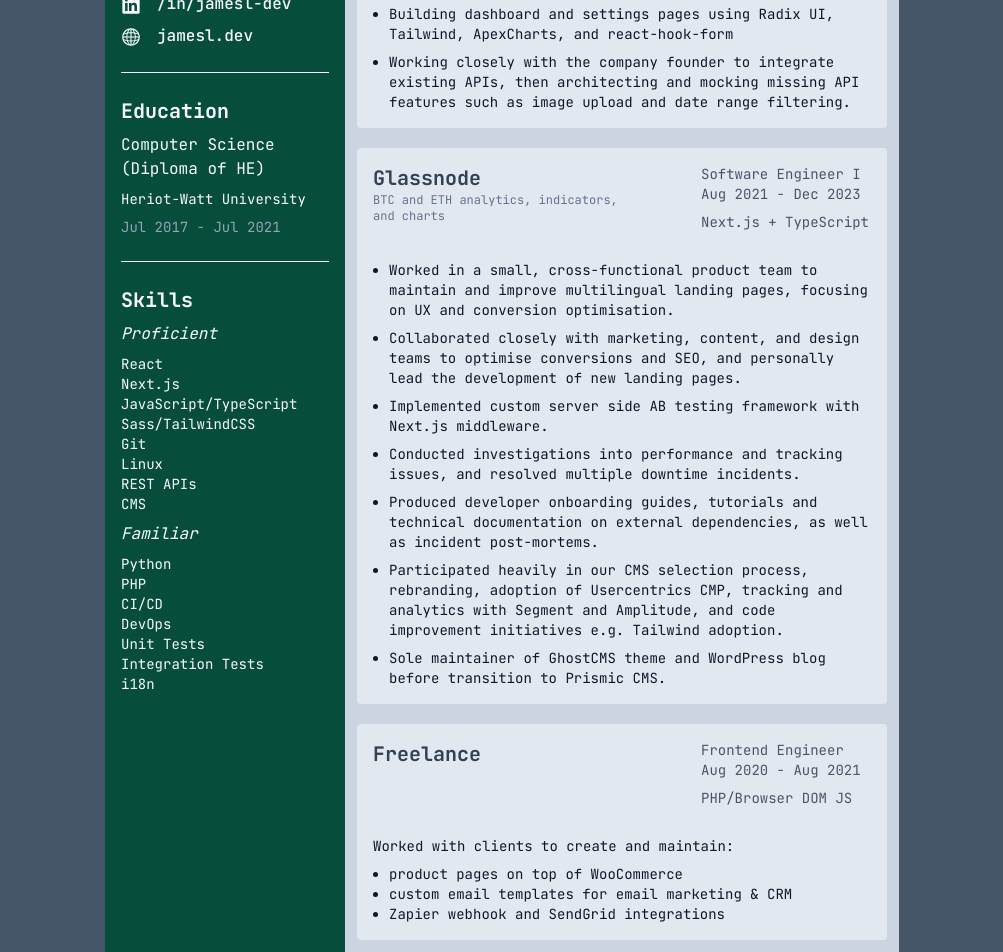
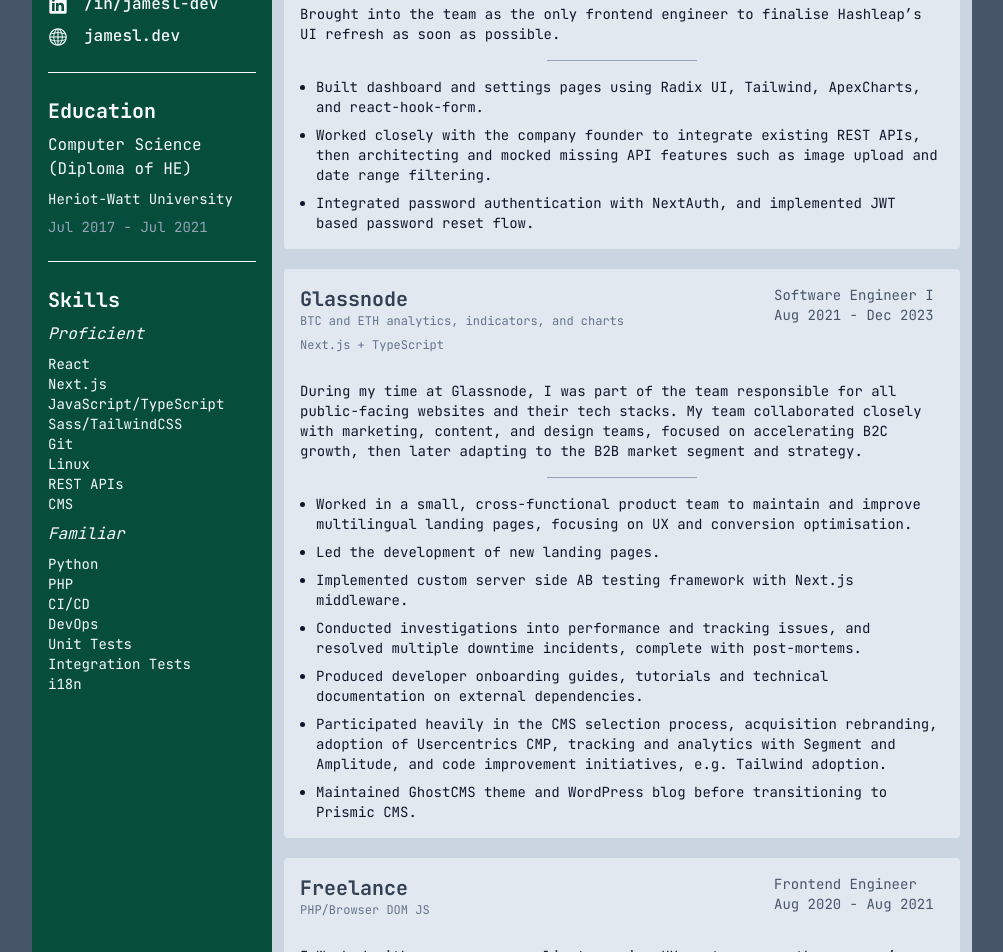
Before and after one commit to jamesleedev/homepage, a Next.js app: page /cv in a window 1280 px wide. Shown: the part 220-1172 px from the top of the page, without its empty margins (138-1141 px from the left). Built offline with nearby package versions, Linux system fonts and the light colour scheme.

Commit message:
feat: updated CV

```diff
--- a/src/components/cv/job-position.tsx
+++ b/src/components/cv/job-position.tsx
@@ -15,11 +15,11 @@
         <div>
           <h1 className="mb-0 text-xl font-bold text-slate-700">{company}</h1>
           {companyDesc ? <p className="text-xs text-slate-500">{companyDesc}</p> : null}
+          {technology ? <p className="text-xs text-slate-500">{technology}</p> : null}
         </div>
         <div>
           <p className="mb-0 text-sm text-slate-600">{position}</p>
           <p className="text-sm text-slate-600">{duration}</p>
-          {technology ? <p className="text-sm text-slate-600">{technology}</p> : null}
         </div>
       </header>
       <div className="text-sm">{children}</div>
--- a/src/pages/cv.tsx
+++ b/src/pages/cv.tsx
@@ -1,6 +1,7 @@
 import { Sidebar } from '@components/cv';
 import { JobPosition } from '@components/cv/job-position';
 import { Navigation } from '@components/nav';
+import { Separator } from '@components/ui/separator';
 import { type JobPositionProps } from '@src/types/cv';
 import { NextSeo } from 'next-seo';
 
@@ -12,13 +13,20 @@
     duration: 'May 2024 (contract)',
     technology: 'Next.js + TypeScript',
     children: (
+      <>
+        <p className="text-sm">
+          Brought into the team as the only frontend engineer to finalise Hashleap’s UI refresh as soon as possible.
+        </p>
+        <Separator className="mx-auto my-4 w-[150px] bg-slate-400" />
         <ul className="list-outside list-disc space-y-2 pl-4 text-slate-900">
-        <li>Building dashboard and settings pages using Radix UI, Tailwind, ApexCharts, and react-hook-form</li>
+          <li>Built dashboard and settings pages using Radix UI, Tailwind, ApexCharts, and react-hook-form.</li>
           <li>
-          Working closely with the company founder to integrate existing APIs, then architecting and mocking missing API
-          features such as image upload and date range filtering.
+            Worked closely with the company founder to integrate existing REST APIs, then architecting and mocked
+            missing API features such as image upload and date range filtering.
           </li>
+          <li>Integrated password authentication with NextAuth, and implemented JWT based password reset flow.</li>
         </ul>
+      </>
     ),
   },
   {
@@ -28,29 +36,32 @@
     duration: 'Aug 2021 - Dec 2023',
     technology: 'Next.js + TypeScript',
     children: (
+      <>
+        <p className="text-sm">
+          During my time at Glassnode, I was part of the team responsible for all public-facing websites and their tech
+          stacks. My team collaborated closely with marketing, content, and design teams, focused on accelerating B2C
+          growth, then later adapting to the B2B market segment and strategy.
+        </p>
+        <Separator className="mx-auto my-4 w-[150px] bg-slate-400" />
         <ul className="list-outside list-disc space-y-2 pl-4 text-slate-900">
           <li>
-          Worked in a small, cross-functional product team to maintain and improve multilingual landing pages, focusing
-          on UX and conversion optimisation.
+            Worked in a small, cross-functional product team to maintain and improve multilingual landing pages,
+            focusing on UX and conversion optimisation.
           </li>
-        <li>
-          Collaborated closely with marketing, content, and design teams to optimise conversions and SEO, and personally
-          lead the development of new landing pages.
-        </li>
+          <li>Led the development of new landing pages.</li>
           <li>Implemented custom server side AB testing framework with Next.js middleware.</li>
           <li>
-          Conducted investigations into performance and tracking issues, and resolved multiple downtime incidents.
+            Conducted investigations into performance and tracking issues, and resolved multiple downtime incidents,
+            complete with post-mortems.
           </li>
+          <li>Produced developer onboarding guides, tutorials and technical documentation on external dependencies.</li>
           <li>
-          Produced developer onboarding guides, tutorials and technical documentation on external dependencies, as well
-          as incident post-mortems.
+            Participated heavily in the CMS selection process, acquisition rebranding, adoption of Usercentrics CMP,
+            tracking and analytics with Segment and Amplitude, and code improvement initiatives, e.g. Tailwind adoption.
           </li>
-        <li>
-          Participated heavily in our CMS selection process, rebranding, adoption of Usercentrics CMP, tracking and
-          analytics with Segment and Amplitude, and code improvement initiatives e.g. Tailwind adoption.
-        </li>
-        <li>Sole maintainer of GhostCMS theme and WordPress blog before transition to Prismic CMS.</li>
+          <li>Maintained GhostCMS theme and WordPress blog before transitioning to Prismic CMS.</li>
         </ul>
+      </>
     ),
   },
   {
@@ -60,11 +71,15 @@
     technology: 'PHP/Browser DOM JS',
     children: (
       <>
-        <p className="text-sm">Worked with clients to create and maintain:</p>
+        <p className="text-sm">
+          I Worked with an e-commerce client serving UK customers as the company’s only developer to improve their
+          online presence. Later, I focused on developing their online sales funnel.
+        </p>
+        <Separator className="mx-auto my-4 w-[150px] bg-slate-400" />
         <ul className="list-outside list-disc pl-4 text-slate-900">
-          <li>product pages on top of WooCommerce</li>
-          <li>custom email templates for email marketing & CRM</li>
-          <li>Zapier webhook and SendGrid integrations</li>
+          <li>Created product pages on top of WooCommerce.</li>
+          <li>Produced and tested custom email templates for email marketing & CRM.</li>
+          <li>Integrated Zapier webhook and SendGrid.</li>
         </ul>
       </>
     ),
@@ -85,8 +100,8 @@
         }}
       />
       <Navigation currentPath="/cv" />
-      <div className="flex items-center justify-center bg-slate-600 px-8 py-8 font-mono lg:px-0 lg:py-24 print:h-[1123px] print:w-[794px] print:p-0 print:contain-size">
-        <div className="grid bg-slate-300 lg:h-[1123px] lg:w-[794px] lg:grid-cols-[240px_1fr] print:h-[1123px] print:w-[794px]">
+      <div className="flex items-center justify-center bg-slate-600 px-8 py-8 font-mono lg:px-0 lg:py-24 print:h-[1330px] print:w-[940px] print:p-0 print:contain-size">
+        <div className="grid bg-slate-300 lg:h-[1330px] lg:w-[940px] lg:grid-cols-[240px_1fr] print:h-[1330px] print:w-[940px]">
           <Sidebar />
           <div className="h-fit w-full px-3 py-4 lg:h-full">
             {positions.map((p: JobPositionProps) => (
```
Lines whose indentation alone changed are shown as unchanged.
